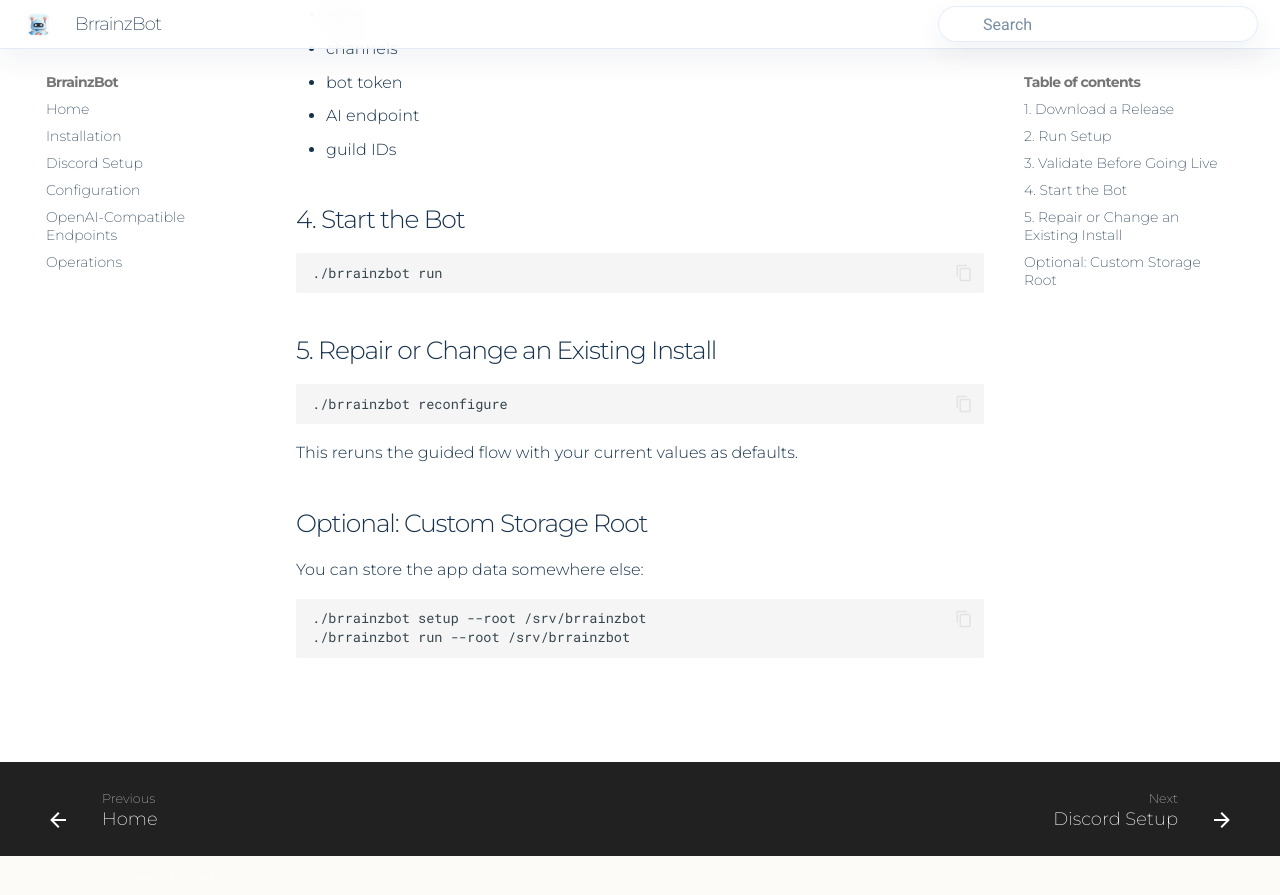
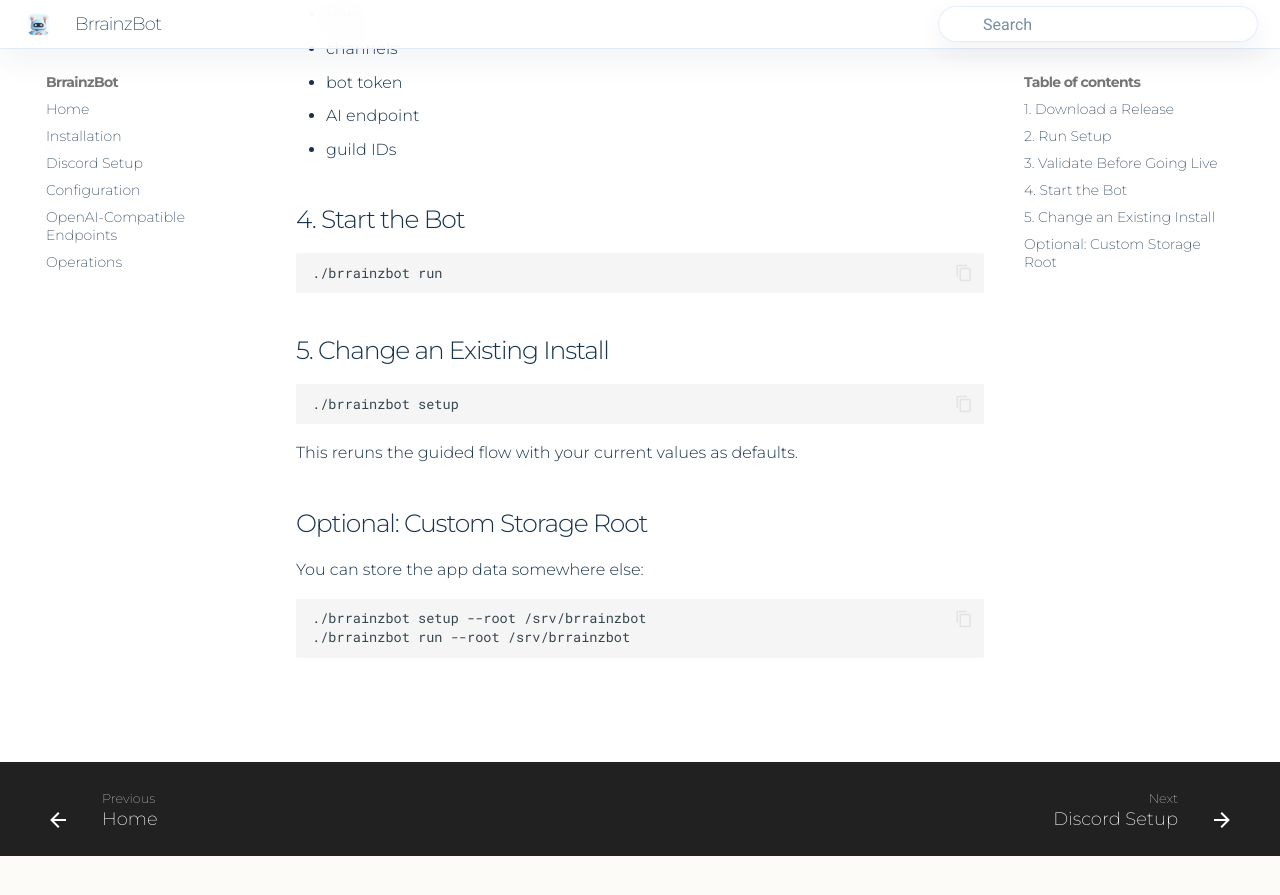
Before and after one commit to pardeike/BrrainzBot, an MkDocs documentation site: the page built from docs/installation.md, in a window 1280 px wide and 900 px high, scrolled down 1134 px. Shown: the top 895 px of the window. Built offline with MkDocs 1.6.1 and Material for MkDocs 9.7.7, drawn with Linux system fonts in a browser that asks for light colours; comment, search, counter and statistics services are not loaded.

Commit message:
Retire reconfigure command

````diff
--- a/docs/installation.md
+++ b/docs/installation.md
@@ -51,10 +51,10 @@ Use this every time you change:
 ./brrainzbot run
 ```
 
-## 5. Repair or Change an Existing Install
+## 5. Change an Existing Install
 
 ```bash
-./brrainzbot reconfigure
+./brrainzbot setup
 ```
 
 This reruns the guided flow with your current values as defaults.
````
Also changed, not shown: README.md (+0 -1 lines), docs/configuration.md (+1 -1 lines), 1 other file.
